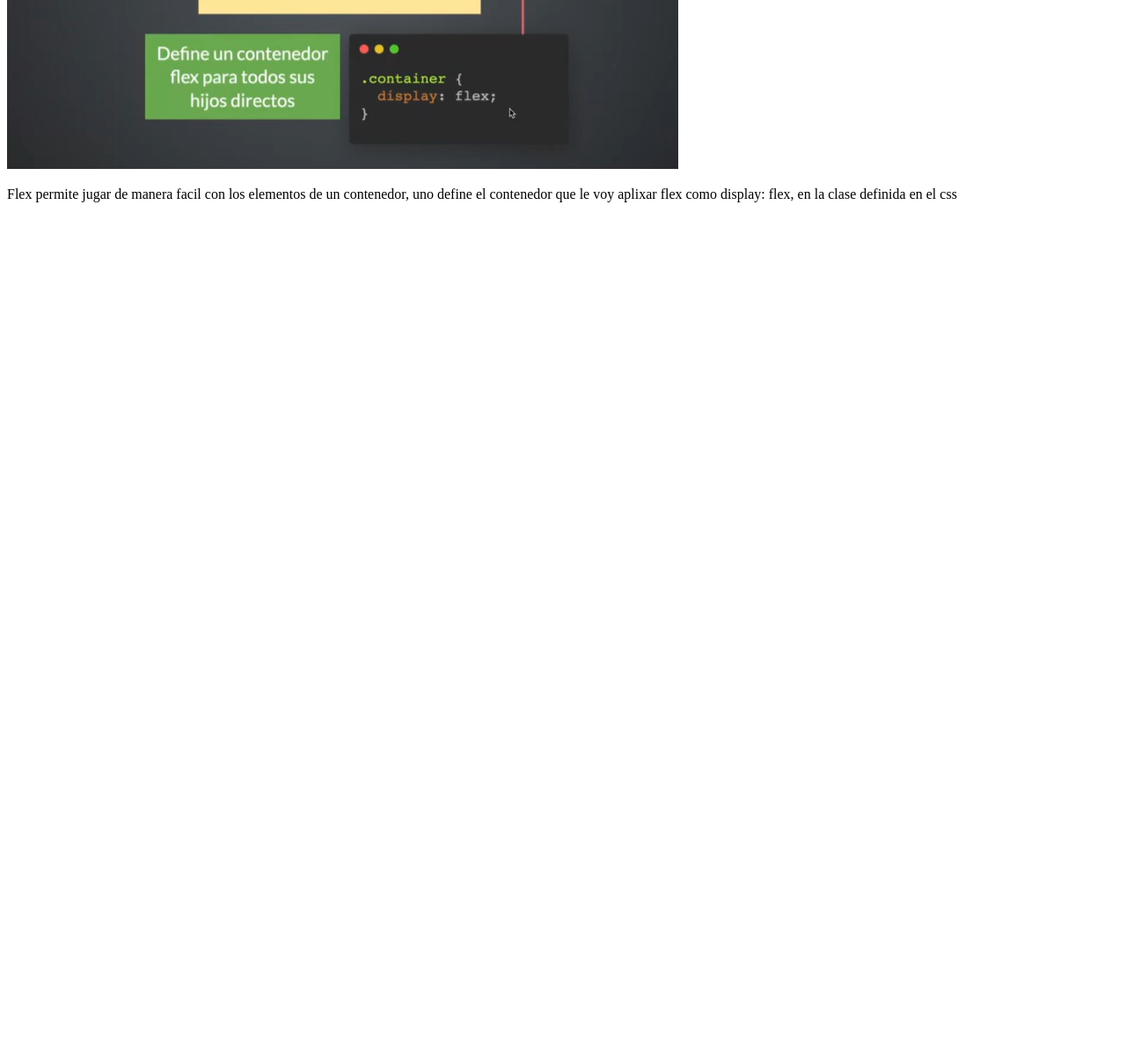
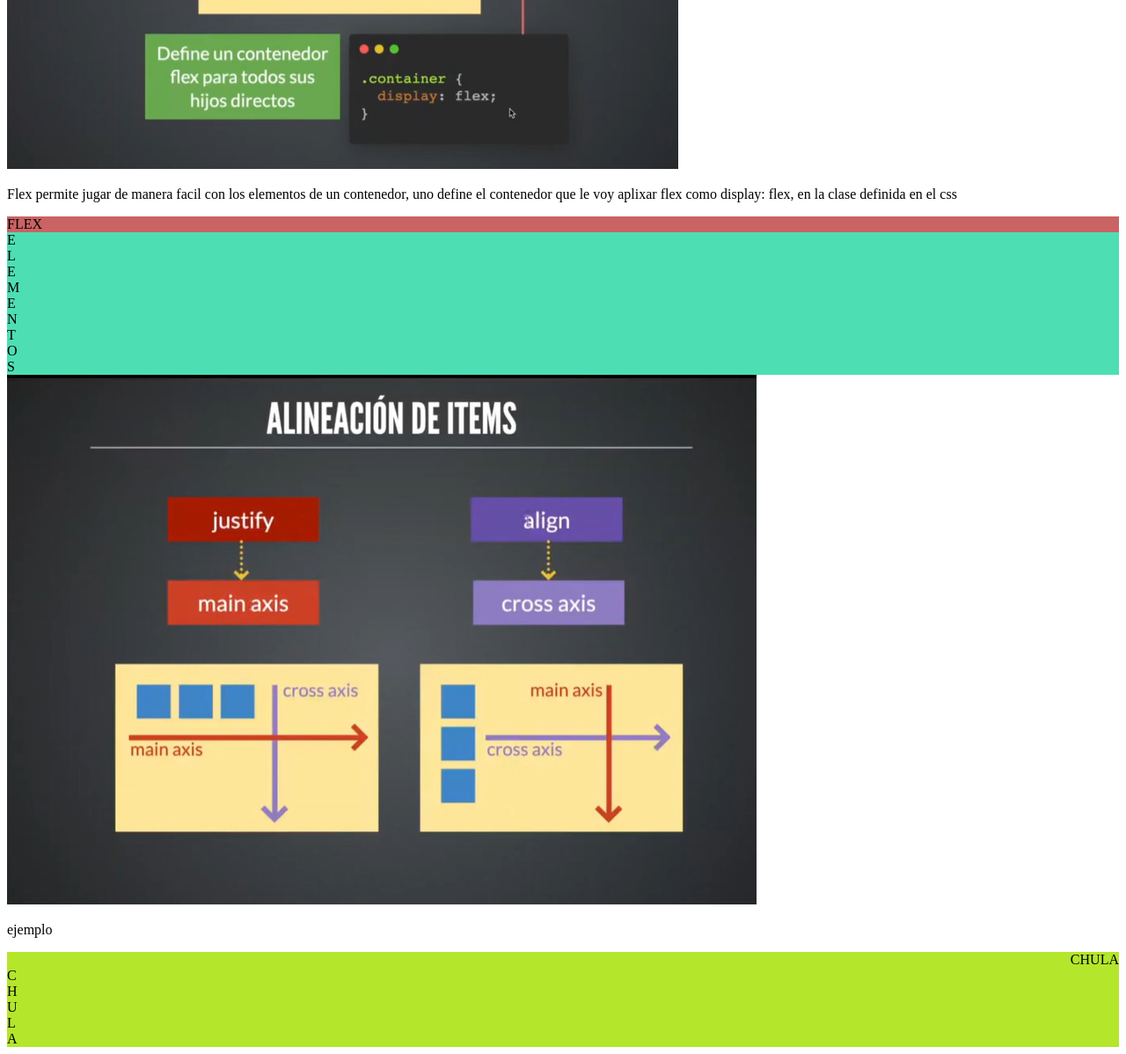
Before and after one commit to johannamahecha2023/Frontend-Basico, a plain HTML site: page TeoriaBasicaFlexbox/index.html in a window 1280 px wide. Shown: the part 500-1698 px from the top of the page at 88% size. Before the commit the page ends 800 px from the top, so only its background shows below. Drawn offline with Linux system fonts and the light colour scheme.

Commit message:
display flex row-column, distribucion y aliniamientos de items justify-content

```diff
--- a/TeoriaBasicaFlexbox/index.html
+++ b/TeoriaBasicaFlexbox/index.html
@@ -3,6 +3,7 @@
   <head>
     <meta charset="UTF-8" />
     <meta name="viewport" content="width=device-width, initial-scale=1.0" />
+    <link rel="stylesheet" href="layout.css" />
     <title>Flexbox</title>
   </head>
   <body>
@@ -18,5 +19,43 @@
       define el contenedor que le voy aplixar flex como display: flex, en la
       clase definida en el css
     </p>
+    <div class="contenedor1">
+      <div>F</div>
+      <div>L</div>
+      <div>E</div>
+      <div>X</div>
+    </div>
+    <div class="contenedor2">
+      <div>E</div>
+      <div>L</div>
+      <div>E</div>
+      <div>M</div>
+      <div>E</div>
+      <div>N</div>
+      <div>T</div>
+      <div>O</div>
+      <div>S</div>
+    </div>
+    <img
+      src="/TeoriaBasicaFlexbox/img/Alineacion de items.png"
+      alt="alinacion de items segun la direccion"
+    />
+    <p>ejemplo</p>
+    <div class="contenedor3">
+      <!-- los div son los items que actuan de acuerdo a lo que inidique en el contenedor3 -->
+      <div>C</div>
+      <div>H</div>
+      <div>U</div>
+      <div>L</div>
+      <div>A</div>
+    </div>
+    <div class="contenedor4">
+      <!-- los div son los items que actuan de acuerdo a lo que inidique en el contenedor4-->
+      <div>C</div>
+      <div>H</div>
+      <div>U</div>
+      <div>L</div>
+      <div>A</div>
+    </div>
   </body>
 </html>
--- /dev/null
+++ b/TeoriaBasicaFlexbox/layout.css
@@ -0,0 +1,30 @@
+.contenedor1 {
+    background: #ca6363;
+    display: flex;
+    flex-direction: row;
+
+}
+.contenedor2{
+    background: #4edeb3;
+    display: flex;
+    flex-direction: column;
+}
+.contenedor3{
+    background: #b4e62b;
+    display: flex;
+    flex-direction: row;
+    /* items para alinear:*/
+    /* con flex-start alinamos al inicio de contenedor */
+    /* con flex-end alinamos al final de contenedor */
+    /* con flex-center alinamos al centro del contenedor */
+    justify-content: flex-end;
+}
+.contenedor4{
+    background: #b4e62b;
+    display: flex;
+    flex-direction: column;
+    justify-content: space-between;
+
+    /* items para distribuir:*/
+
+}
```
Also changed, not shown: TeoriaBasicaFlexbox/img/Alineacion de items.png (added).
